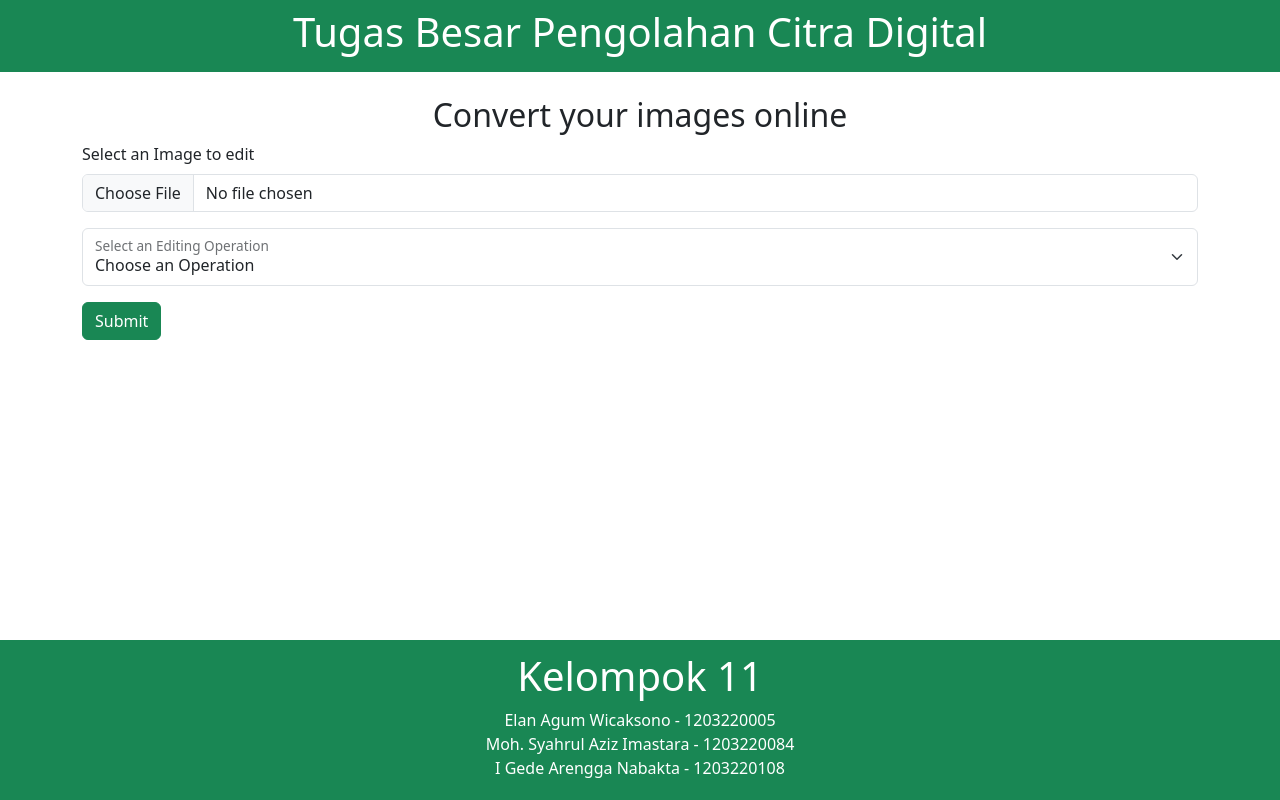
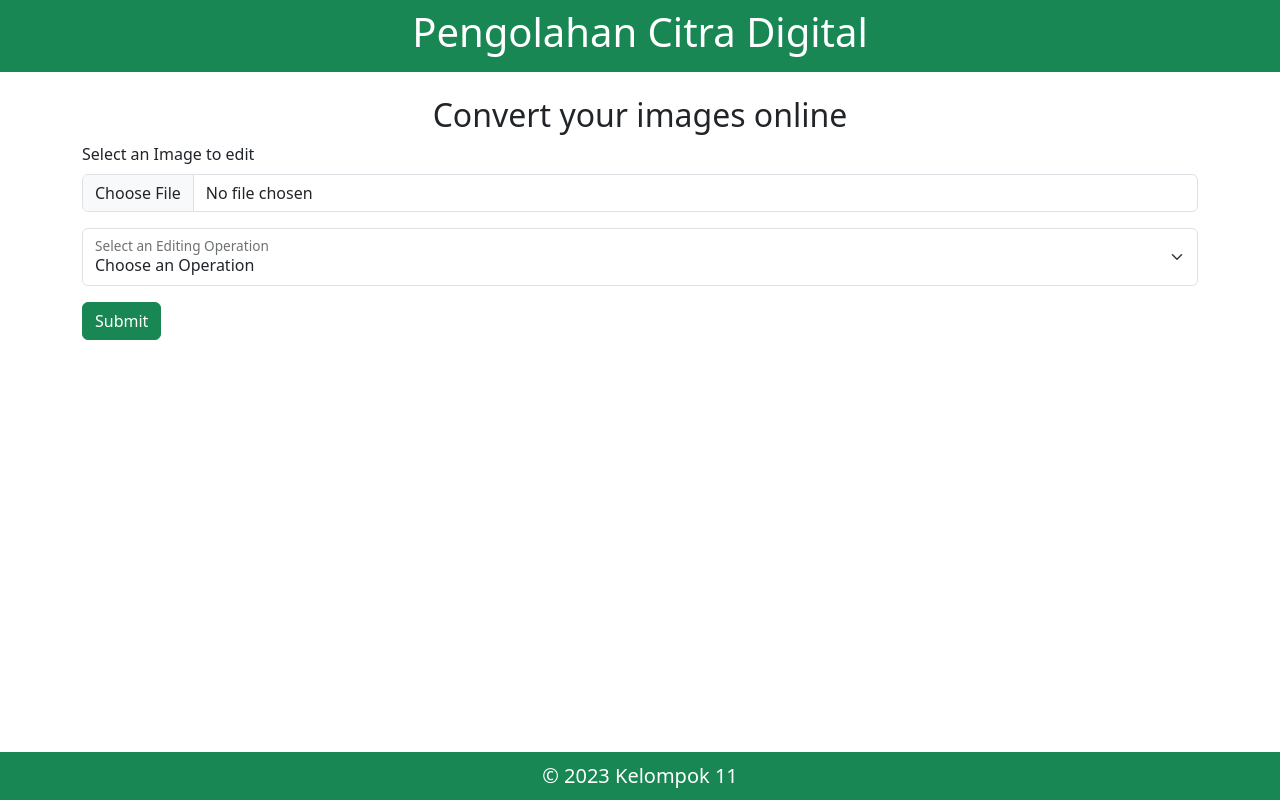
Before and after one commit to AzizImastara/edit_images_py, a Flask app: page /edit in a window 1280 px wide. Run offline with Flask 3, Linux system fonts and the light colour scheme.

Commit message:
edit footer

```diff
--- a/templates/index.html
+++ b/templates/index.html
@@ -11,7 +11,7 @@
 
 <body>
         <header class="bg-success text-white text-center py-2">
-            <h1>Tugas Besar Pengolahan Citra Digital</h1>
+            <h1>Pengolahan Citra Digital</h1>
         </header>
 
     {% with messages = get_flashed_messages(with_categories=true) %}
@@ -61,7 +61,7 @@
 
     <footer class="mt-auto py-1 bg-success text-center text-white fixed-bottom w-100">
         <div class="container">
-            <div class="row">
+            <!-- <div class="row">
                 <div class="col">
                     <h1 class="my-2">Kelompok 11</h1>
                 </div>
@@ -74,7 +74,8 @@
                         <li>I Gede Arengga Nabakta - 1203220108</li>
                     </ul>
                 </div>
-            </div>
+            </div> -->
+            <h5 class="my-2">© 2023 Kelompok 11</h5>
         </div>
     </footer>
 
```
Also changed, not shown: static/Pemandangan_Gunung_Bromo_sketch.jpg (added), uploads/Pemandangan_Gunung_Bromo.jpg (added).
